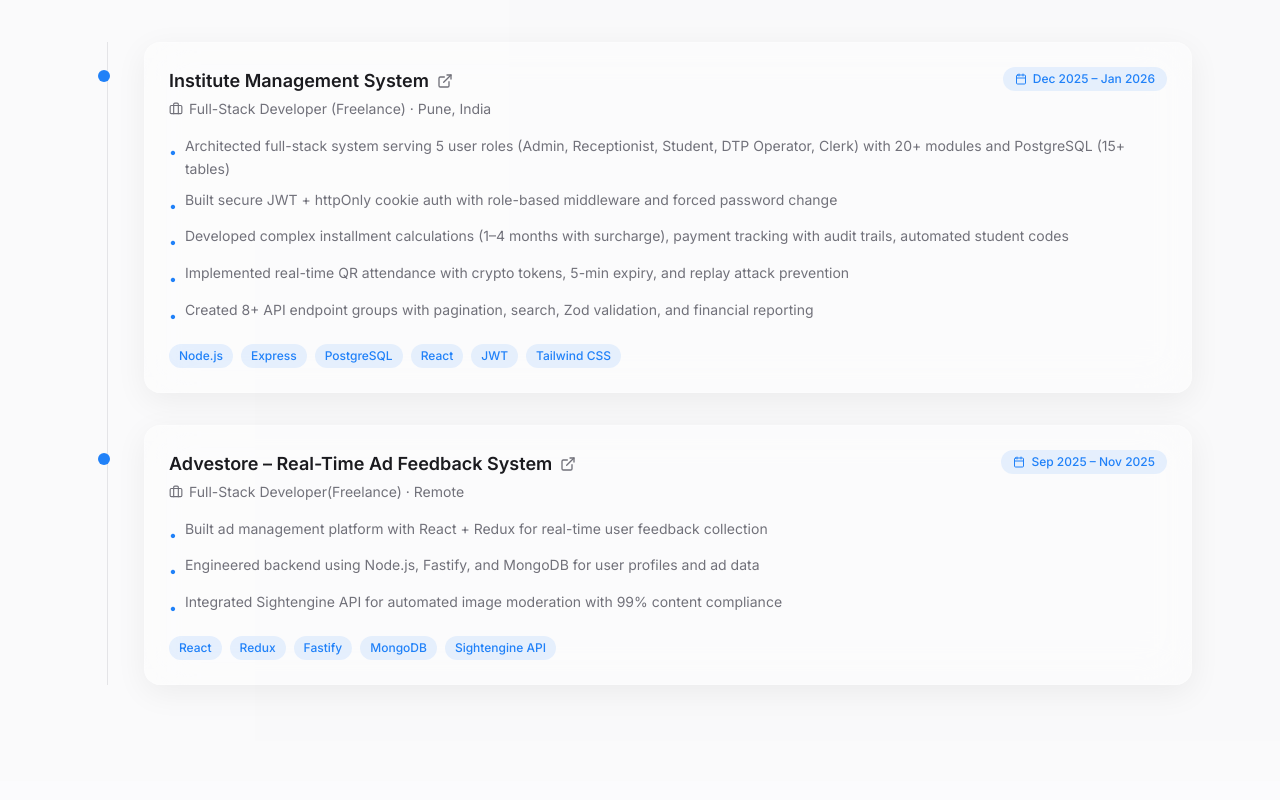
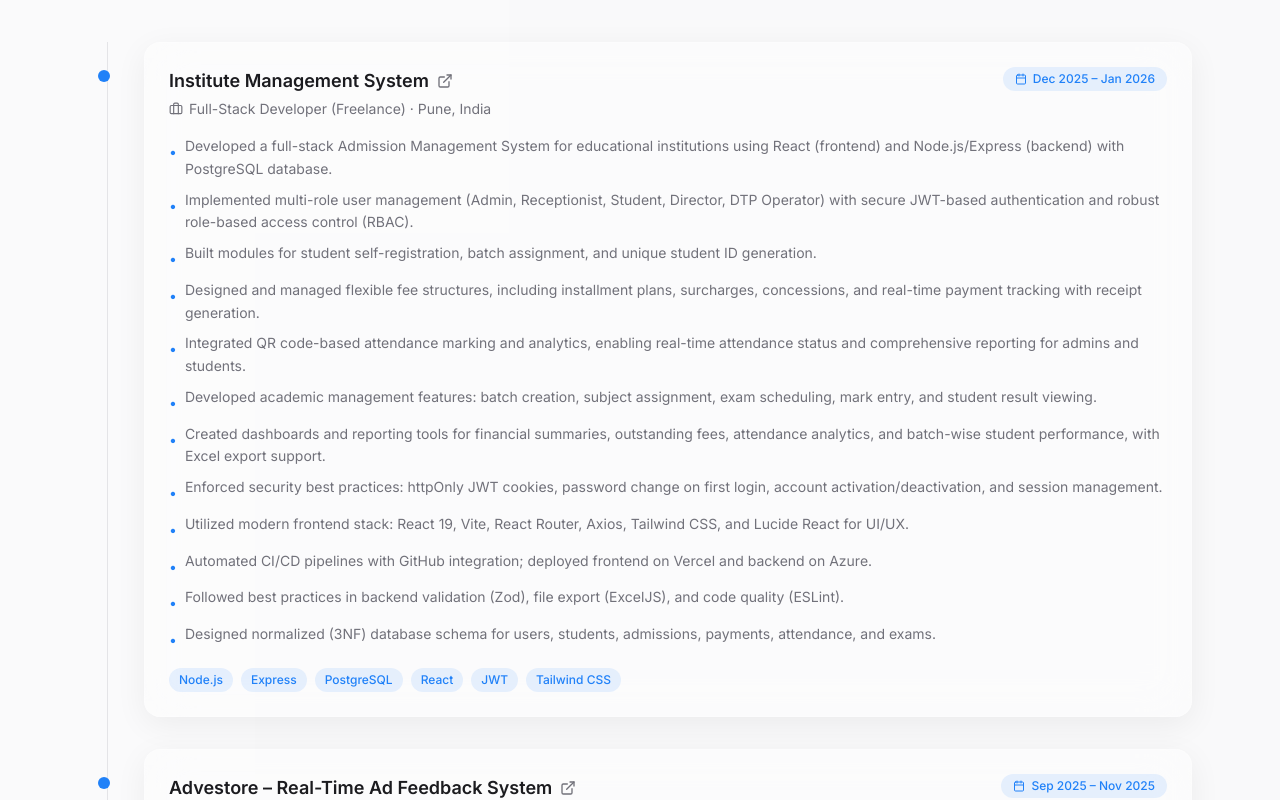
Before and after one commit to AbhishekPatil1310/HtmlPortFolio, a React (Vite) app in the folder Frontend/: page / in a window 1280 px wide. Shown: the part 1800-2600 px from the top of the page. Built offline with nearby package versions, Linux system fonts and the light colour scheme; no server answers; the HTML template or start-up script is replaced by a standard one; a web font is replaced by a local one.

Commit message:
institute managment update

```diff
--- a/Frontend/src/components/Experience.tsx
+++ b/Frontend/src/components/Experience.tsx
@@ -20,11 +20,18 @@ const experiences: ExperienceItem[] = [
     period: "Dec 2025 – Jan 2026",
     link: "https://www.shardaacademy.co.in/", // ADD YOUR LINK HERE
     points: [
-      "Architected full-stack system serving 5 user roles (Admin, Receptionist, Student, DTP Operator, Clerk) with 20+ modules and PostgreSQL (15+ tables)",
-      "Built secure JWT + httpOnly cookie auth with role-based middleware and forced password change",
-      "Developed complex installment calculations (1–4 months with surcharge), payment tracking with audit trails, automated student codes",
-      "Implemented real-time QR attendance with crypto tokens, 5-min expiry, and replay attack prevention",
-      "Created 8+ API endpoint groups with pagination, search, Zod validation, and financial reporting",
+      "Developed a full-stack Admission Management System for educational institutions using React (frontend) and Node.js/Express (backend) with PostgreSQL database.",
+      "Implemented multi-role user management (Admin, Receptionist, Student, Director, DTP Operator) with secure JWT-based authentication and robust role-based access control (RBAC).",
+      "Built modules for student self-registration, batch assignment, and unique student ID generation.",
+      "Designed and managed flexible fee structures, including installment plans, surcharges, concessions, and real-time payment tracking with receipt generation.",
+      "Integrated QR code-based attendance marking and analytics, enabling real-time attendance status and comprehensive reporting for admins and students.",
+      "Developed academic management features: batch creation, subject assignment, exam scheduling, mark entry, and student result viewing.",
+      "Created dashboards and reporting tools for financial summaries, outstanding fees, attendance analytics, and batch-wise student performance, with Excel export support.",
+      "Enforced security best practices: httpOnly JWT cookies, password change on first login, account activation/deactivation, and session management.",
+      "Utilized modern frontend stack: React 19, Vite, React Router, Axios, Tailwind CSS, and Lucide React for UI/UX.",
+      "Automated CI/CD pipelines with GitHub integration; deployed frontend on Vercel and backend on Azure.",
+      "Followed best practices in backend validation (Zod), file export (ExcelJS), and code quality (ESLint).",
+      "Designed normalized (3NF) database schema for users, students, admissions, payments, attendance, and exams."
     ],
     tech: ["Node.js", "Express", "PostgreSQL", "React", "JWT", "Tailwind CSS"],
   },
--- a/Frontend/src/pages/Index.tsx
+++ b/Frontend/src/pages/Index.tsx
@@ -37,8 +37,7 @@ const Index = () => {
     try {
       if (localStorage.getItem(VISITOR_TRACKED_KEY) === "1") return;
     } catch {
-      // Best effort only; continue without persistent dedupe.
-    }
+      }
 
     const payload = {
       path: window.location.pathname,
```
